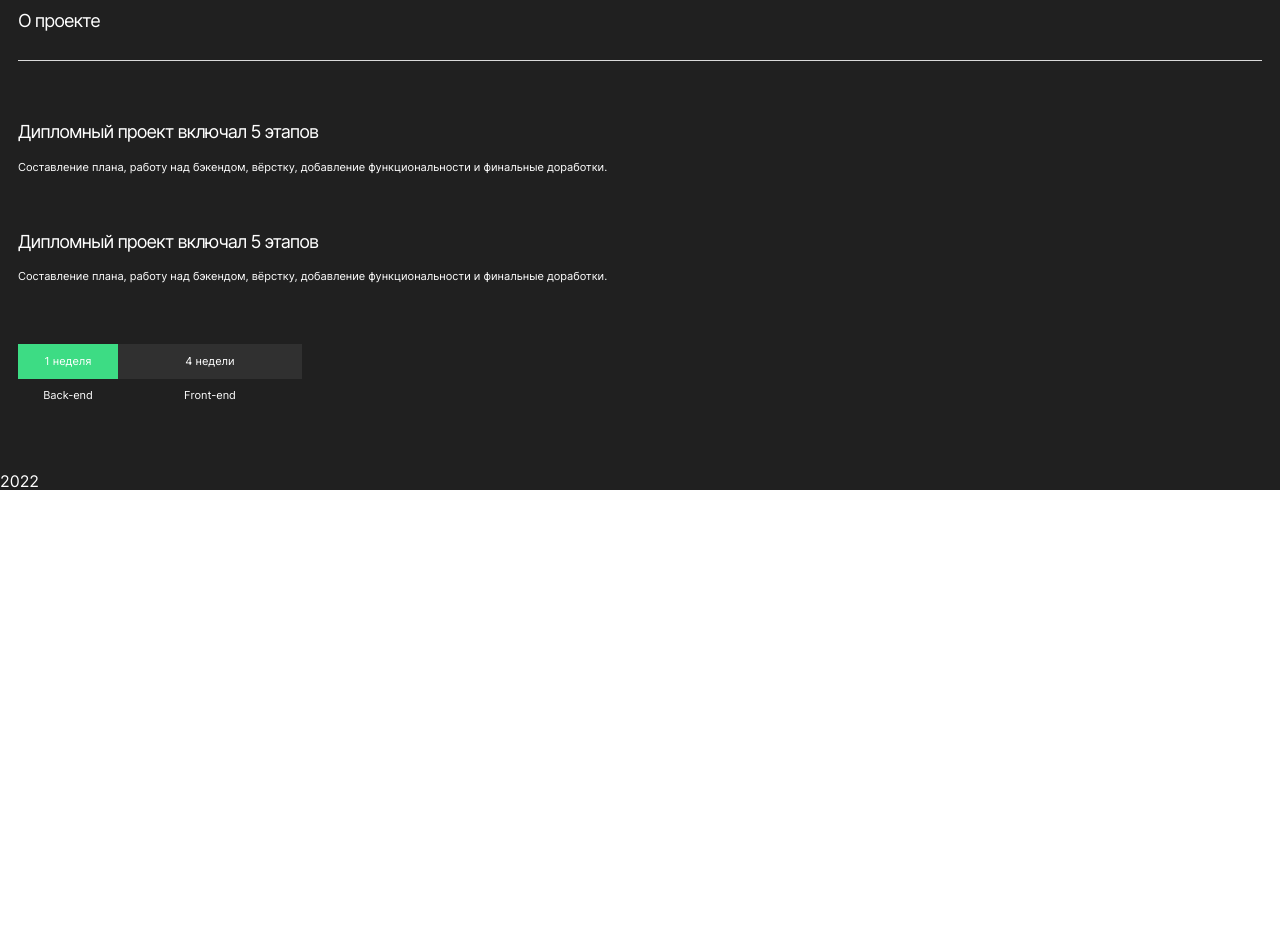
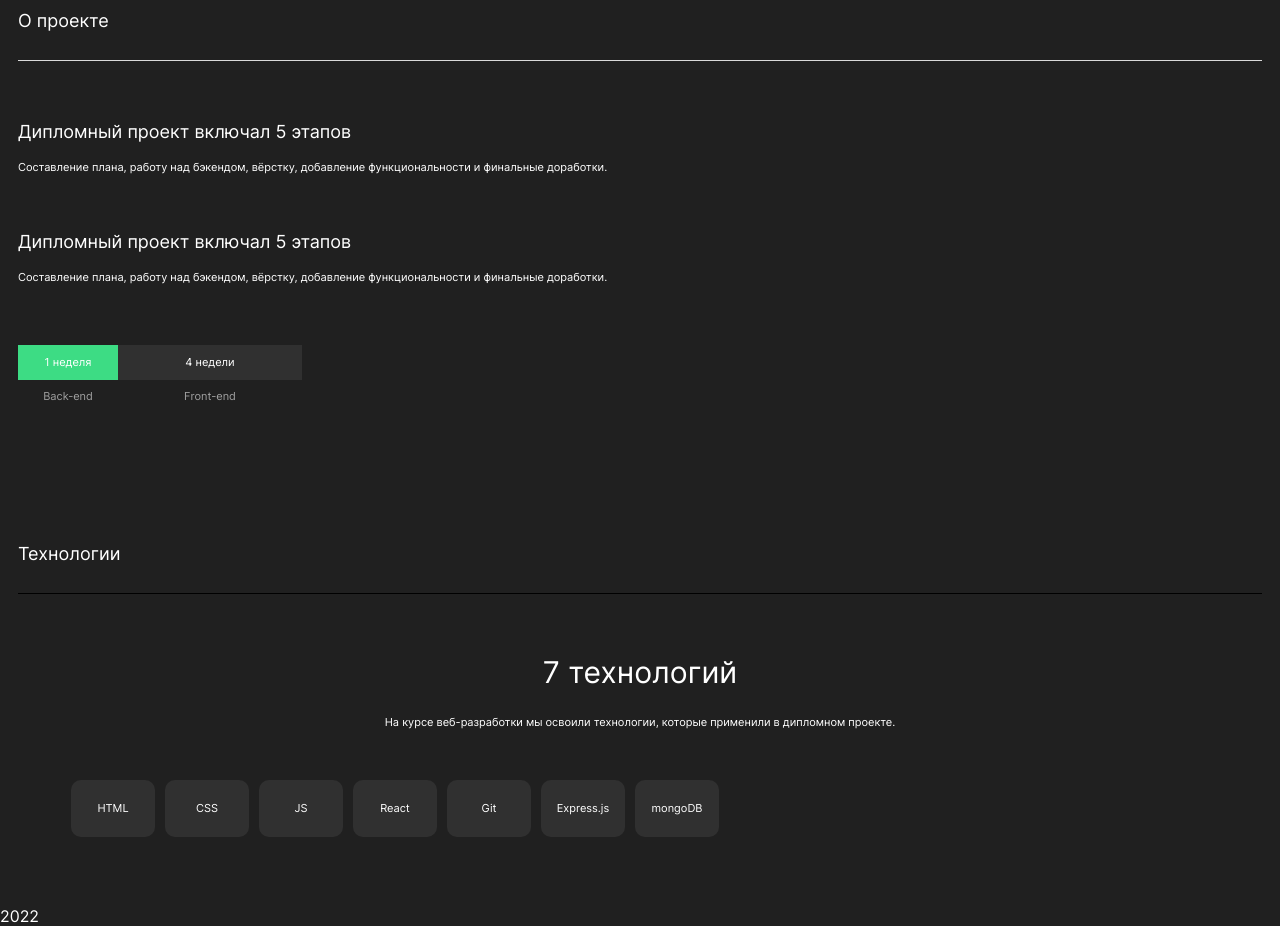
Before and after one commit to BeellCranel/movies-explorer-frontend, a React (Create React App) app: page / in a window 1280 px wide. Shown: the part 660-1586 px from the top of the page. Before the commit the page ends 1151 px from the top, so only its background shows below. Built offline with nearby package versions, Linux system fonts and the light colour scheme; a web font is replaced by a local one.

Commit message:
feat: сверстал секцию technologies

```diff
--- a/src/components/About/About.js
+++ b/src/components/About/About.js
@@ -6,24 +6,24 @@ function About() {
       <h2 className="about__title">О проекте</h2>
       <section className="about__fact">
         <h3 className="about__fact_title">Дипломный проект включал 5 этапов</h3>
-        <p className="about__fact_text">
+        <p className="about__fact_subtitle">
           Составление плана, работу над бэкендом, вёрстку, добавление
           функциональности и финальные доработки.
         </p>
       </section>
       <section className="about__fact">
         <h3 className="about__fact_title">Дипломный проект включал 5 этапов</h3>
-        <p className="about__fact_text">
+        <p className="about__fact_subtitle">
           Составление плана, работу над бэкендом, вёрстку, добавление
           функциональности и финальные доработки.
         </p>
       </section>
       <div className="about__schedule">
-        <div className="about__schedule_el_1">
+        <div className="about__schedule_el about__schedule_el_1">
           <h3 className="about__schedule_title">1 неделя</h3>
           <p className="about__schedule_subtitle">Back-end</p>
         </div>
-        <div className="about__schedule_el_2">
+        <div className="about__schedule_el about__schedule_el_2">
           <h3 className="about__schedule_title">4 недели</h3>
           <p className="about__schedule_subtitle">Front-end</p>
         </div>
--- a/src/components/About/About.scss
+++ b/src/components/About/About.scss
@@ -1,8 +1,16 @@
 %title-styles {
+  margin: 0;
   font-size: 18px;
-  line-height: 21.78px;
+  line-height: 22px;
   font-weight: 400;
-  letter-spacing: -1px;
+  letter-spacing: -0.04;
+}
+
+%subtitle-styles {
+  margin: 0;
+  font-size: 11px;
+  line-height: 16px;
+  font-weight: 400;
 }
 
 .about {
@@ -20,15 +28,11 @@
 
     &_title {
       @extend %title-styles;
-      margin: 0;
       padding-bottom: 16px;
     }
 
-    &_text {
-      margin: 0;
-      font-size: 11px;
-      line-height: 16px;
-      font-weight: 400;
+    &_subtitle {
+      @extend %subtitle-styles;
     }
   }
 
@@ -37,39 +41,34 @@
     margin: 60px 0 0;
 
     &_el {
-      justify-content: center;
+      text-align: center;
 
       &_1 {
         width: 100px;
-        text-align: center;
-
-        background-color: #3DDC84;
+        background-color: #3ddc84;
       }
 
       &_2 {
         width: 184px;
-        text-align: center;
         background-color: #303030;
       }
     }
 
     &_title {
-      margin: 0;
+      @extend %title-styles;
       height: 35px;
       font-size: 11px;
       line-height: 13.31px;
-      font-weight: 400;
       padding-top: 11px;
       box-sizing: border-box;
     }
 
     &_subtitle {
-      margin: 0;
-      font-size: 11px;
-      line-height: 12.74px;
-      font-weight: 400;
+      @extend %subtitle-styles;
+      line-height: 13px;
       padding-top: 10px;
       background-color: #202020;
+      color: #a0a0a0;
     }
   }
 }
--- a/src/components/Main/Main.js
+++ b/src/components/Main/Main.js
@@ -1,12 +1,14 @@
 import "./Main.scss";
 import MainPageNav from "../MainPageNav/MainPageNav";
 import About from "../About/About";
+import Technologies from "../Technologies/Technologies";
 
 function Main() {
   return (
     <main className="content">
       <MainPageNav />
       <About />
+      <Technologies />
     </main>
   );
 }
--- /dev/null
+++ b/src/components/Technologies/Technologies.js
@@ -0,0 +1,30 @@
+import "./Technologies.scss";
+
+function Technologies() {
+  return (
+    <section id="technologies" className="technologies">
+      <h2 className="technologies__title">Технологии</h2>
+
+      <section className="technologies__kinds">
+        <h3 className="technologies__kinds_title">7 технологий</h3>
+
+        <p className="technologies__kinds_subtitle">
+          На курсе веб-разработки мы освоили технологии, которые применили в
+          дипломном проекте.
+        </p>
+
+        <section className="technologies__kinds_stack">
+          <p className="technologies__kinds_item">HTML</p>
+          <p className="technologies__kinds_item">CSS</p>
+          <p className="technologies__kinds_item">JS</p>
+          <p className="technologies__kinds_item">React</p>
+          <p className="technologies__kinds_item">Git</p>
+          <p className="technologies__kinds_item">Express.js</p>
+          <p className="technologies__kinds_item">mongoDB</p>
+        </section>
+      </section>
+    </section>
+  );
+}
+
+export default Technologies;
--- /dev/null
+++ b/src/components/Technologies/Technologies.scss
@@ -0,0 +1,65 @@
+%title-styles {
+  margin: 0;
+  font-size: 18px;
+  line-height: 22px;
+  font-weight: 400;
+  letter-spacing: -0.04;
+}
+
+%subtitle-styles {
+  margin: 0;
+  font-size: 11px;
+  line-height: 16px;
+  font-weight: 400;
+  letter-spacing: -0.04;
+}
+
+.technologies {
+  padding: 70px 18px;
+
+  &__title {
+    @extend %title-styles;
+    padding: 0 0 28px;
+    border-bottom: 1px solid #000000;
+  }
+
+  &__kinds {
+    padding: 60px 0 0;
+    display: flex;
+    flex-direction: column;
+
+    &_title {
+      @extend %title-styles;
+      text-align: center;
+      font-size: 30px;
+      line-height: 36.31px;
+      padding: 0 0 24px;
+    }
+
+    &_subtitle {
+      @extend %subtitle-styles;
+      text-align: center;
+    }
+
+    &_stack {
+      box-sizing: border-box;
+      display: flex;
+      flex-wrap: wrap;
+      gap: 10px;
+      padding: 50px 53px 0;
+    }
+
+    &_item {
+      box-sizing: border-box;
+      width: 84px;
+      height: 57px;
+      background-color: #303030;
+      border-radius: 10px;
+      text-align: center;
+      padding-top: 21px;
+      @extend %subtitle-styles;
+      font-size: 12;
+      line-height: 15px;
+    }
+  }
+}
```
